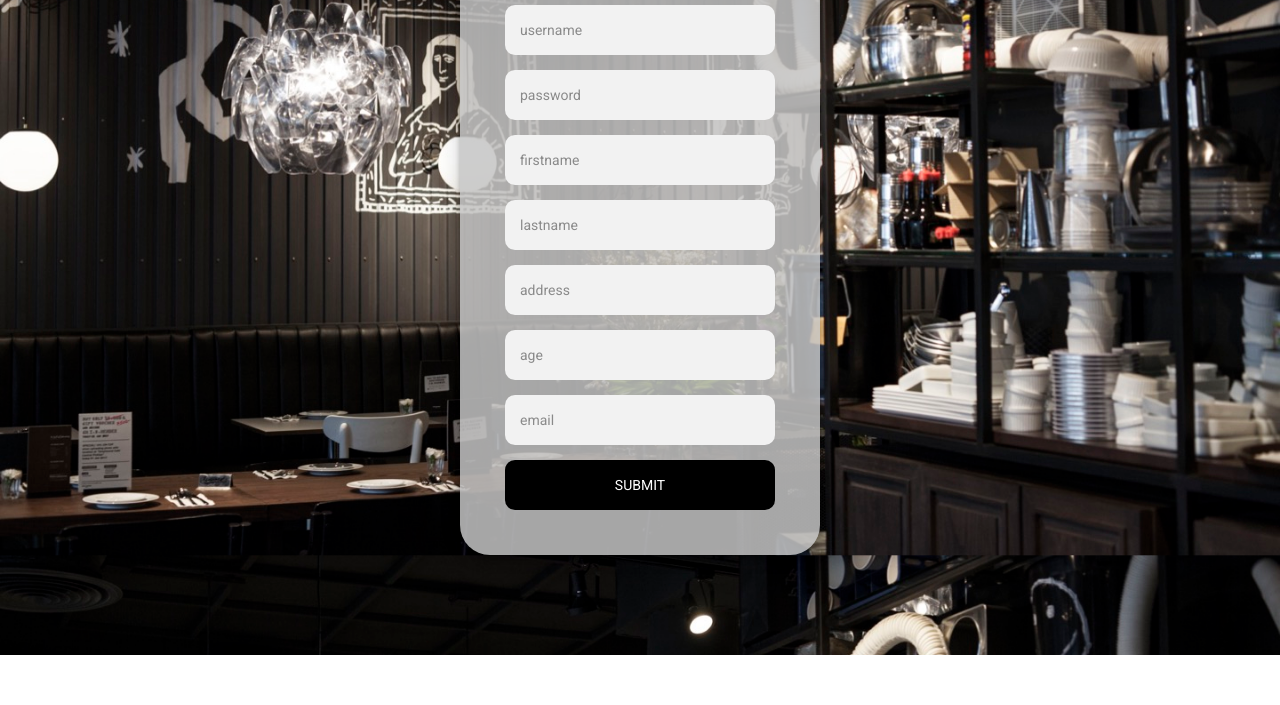
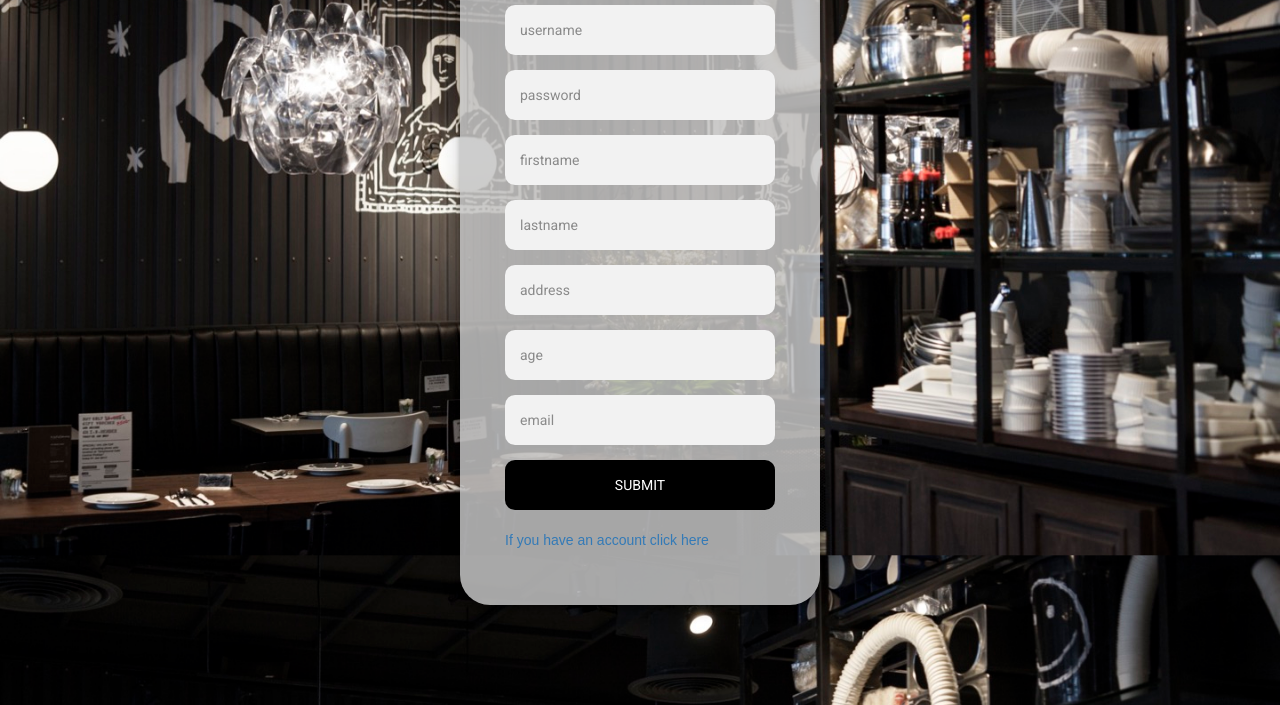
Before and after one commit to NChancheep/WebprojectPhase2, a plain HTML site: page sec1_gr5_src/HtmlRegistrationpage.html in a window 1280 px wide. Shown: the part 298-1003 px from the top of the page. Before the commit the page ends 953 px from the top, so only its background shows below. Drawn offline with nearby package versions, Linux system fonts and the light colour scheme.

Commit message:
Update HtmlRegistrationpage.html

```diff
--- a/sec1_gr5_src/HtmlRegistrationpage.html
+++ b/sec1_gr5_src/HtmlRegistrationpage.html
@@ -91,6 +91,9 @@
                             </div>
                             <button
                                 onclick="regis(document.getElementById('username').value,document.getElementById('password').value,document.getElementById('firstname').value,document.getElementById('lastname').value,document.getElementById('address').value,document.getElementById('age').value,document.getElementById('email').value)">Submit</button>
+                                <a href="HtmlLoginpage.html">
+                                    <p><br>If you have an account click here</p>
+                                </a>
                         </div>
                 </form>
             </div>
```
